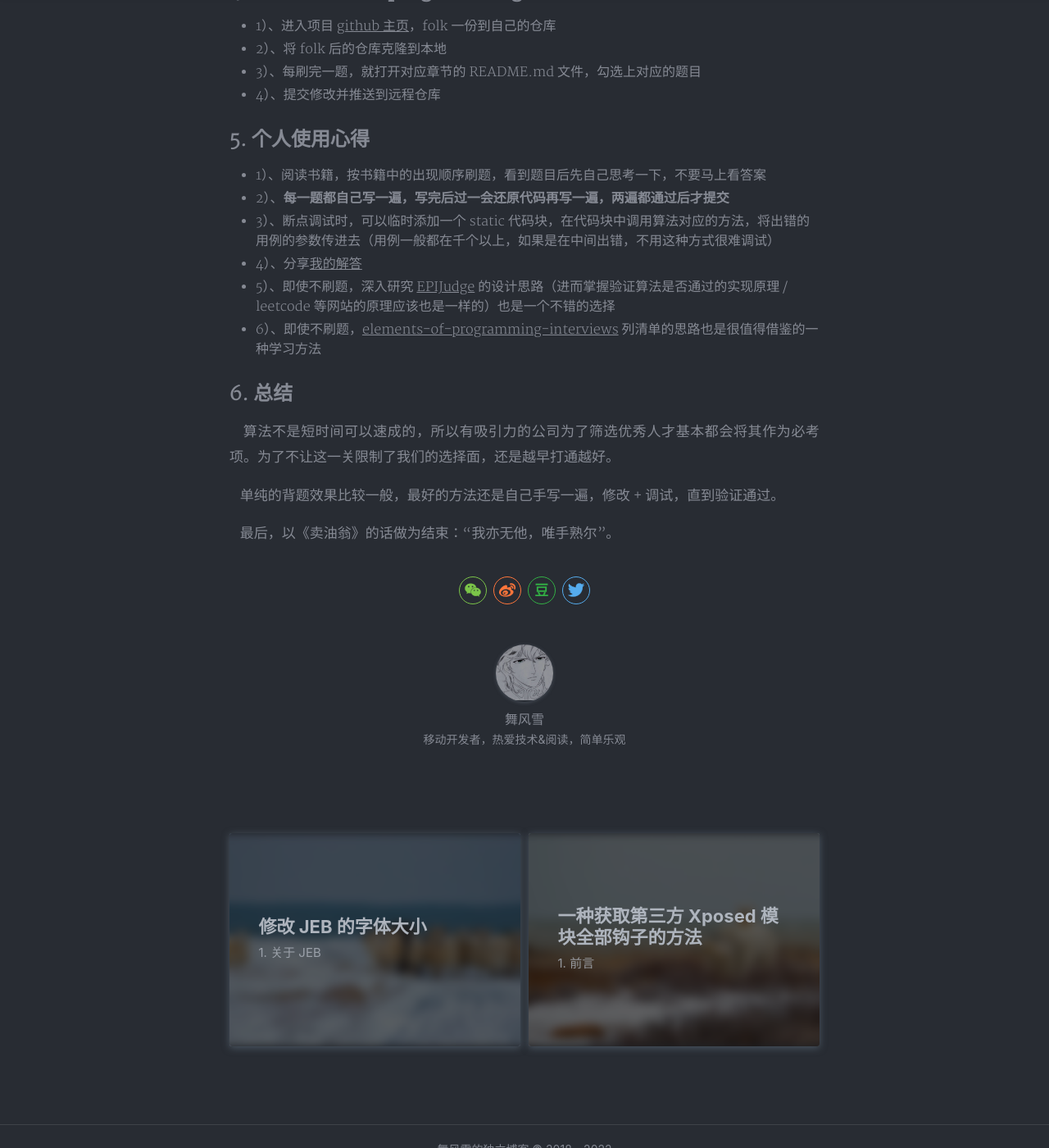
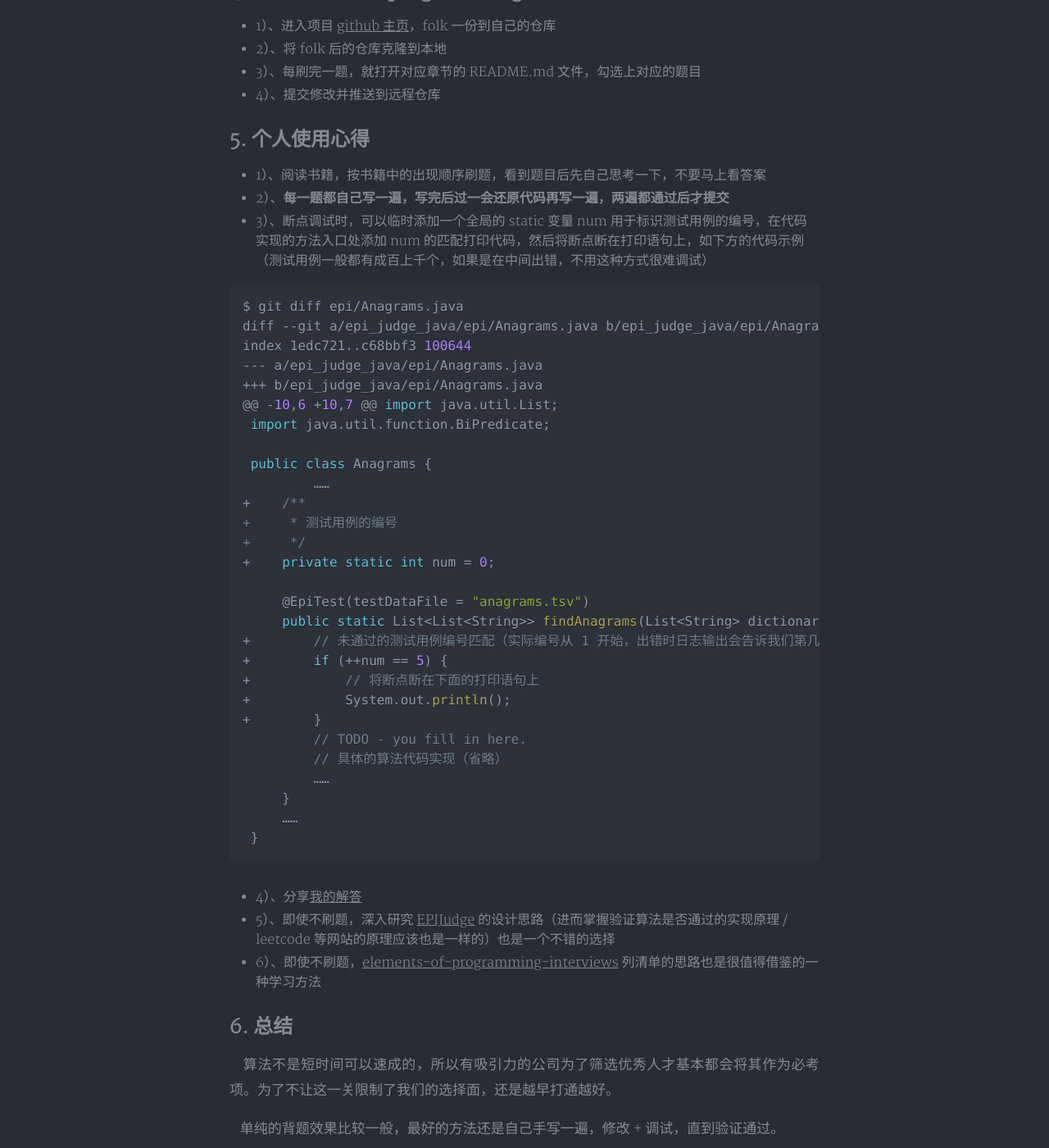
Before and after one commit to WuFengXue/WuFengXue.github.io, a Jekyll site: the page built from _posts/2019/2019-12-14-EPI.md, in a window 1280 px wide and 1400 px high, scrolled down 1392 px. Shown: the whole window at 82% size. Built offline with Jekyll 4.4.1, drawn with Linux system fonts in a browser that asks for light colours; nearby versions of some CDN libraries; a style sheet for code colours, icons or effects is not loaded.

Commit message:
update 2019-12-14-EPI.md

````diff
--- a/_posts/2019/2019-12-14-EPI.md
+++ b/_posts/2019/2019-12-14-EPI.md
@@ -48,7 +48,41 @@ tags: 算法
 
 * 1）、阅读书籍，按书籍中的出现顺序刷题，看到题目后先自己思考一下，不要马上看答案
 * 2）、__每一题都自己写一遍，写完后过一会还原代码再写一遍，两遍都通过后才提交__
-* 3）、断点调试时，可以临时添加一个 static 代码块，在代码块中调用算法对应的方法，将出错的用例的参数传进去（用例一般都在千个以上，如果是在中间出错，不用这种方式很难调试）
+* 3）、断点调试时，可以临时添加一个全局的 static 变量 num 用于标识测试用例的编号，在代码实现的方法入口处添加 num 的匹配打印代码，然后将断点断在打印语句上，如下方的代码示例（测试用例一般都有成百上千个，如果是在中间出错，不用这种方式很难调试）
+
+```java
+$ git diff epi/Anagrams.java
+diff --git a/epi_judge_java/epi/Anagrams.java b/epi_judge_java/epi/Anagrams.java
+index 1edc721..c68bbf3 100644
+--- a/epi_judge_java/epi/Anagrams.java
++++ b/epi_judge_java/epi/Anagrams.java
+@@ -10,6 +10,7 @@ import java.util.List;
+ import java.util.function.BiPredicate;
+
+ public class Anagrams {
+		 ……
++    /**
++     * 测试用例的编号
++     */
++    private static int num = 0;
+
+     @EpiTest(testDataFile = "anagrams.tsv")
+     public static List<List<String>> findAnagrams(List<String> dictionary) {
++        // 未通过的测试用例编号匹配（实际编号从 1 开始，出错时日志输出会告诉我们第几个未通过）
++        if (++num == 5) {
++            // 将断点断在下面的打印语句上
++            System.out.println();
++        }
+         // TODO - you fill in here.
+         // 具体的算法代码实现（省略）
+       	 ……
+     }
+   	 ……
+ }
+```
+
+
+
 * 4）、分享[我的解答](https://github.com/WuFengXue/EPIJudge)
 * 5）、即使不刷题，深入研究 [EPIJudge](https://github.com/adnanaziz/EPIJudge) 的设计思路（进而掌握验证算法是否通过的实现原理 / leetcode 等网站的原理应该也是一样的）也是一个不错的选择
 * 6）、即使不刷题，[elements-of-programming-interviews](https://github.com/gardncl/elements-of-programming-interviews) 列清单的思路也是很值得借鉴的一种学习方法
````
